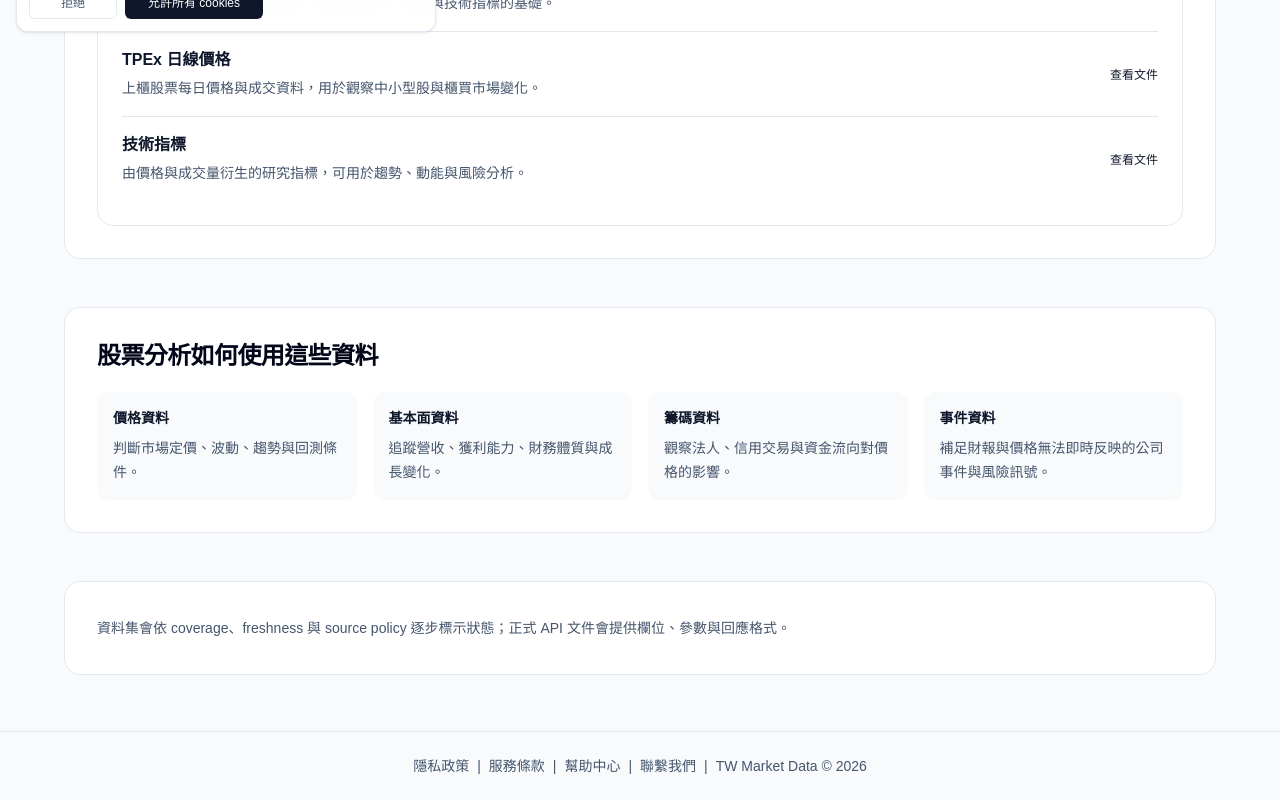
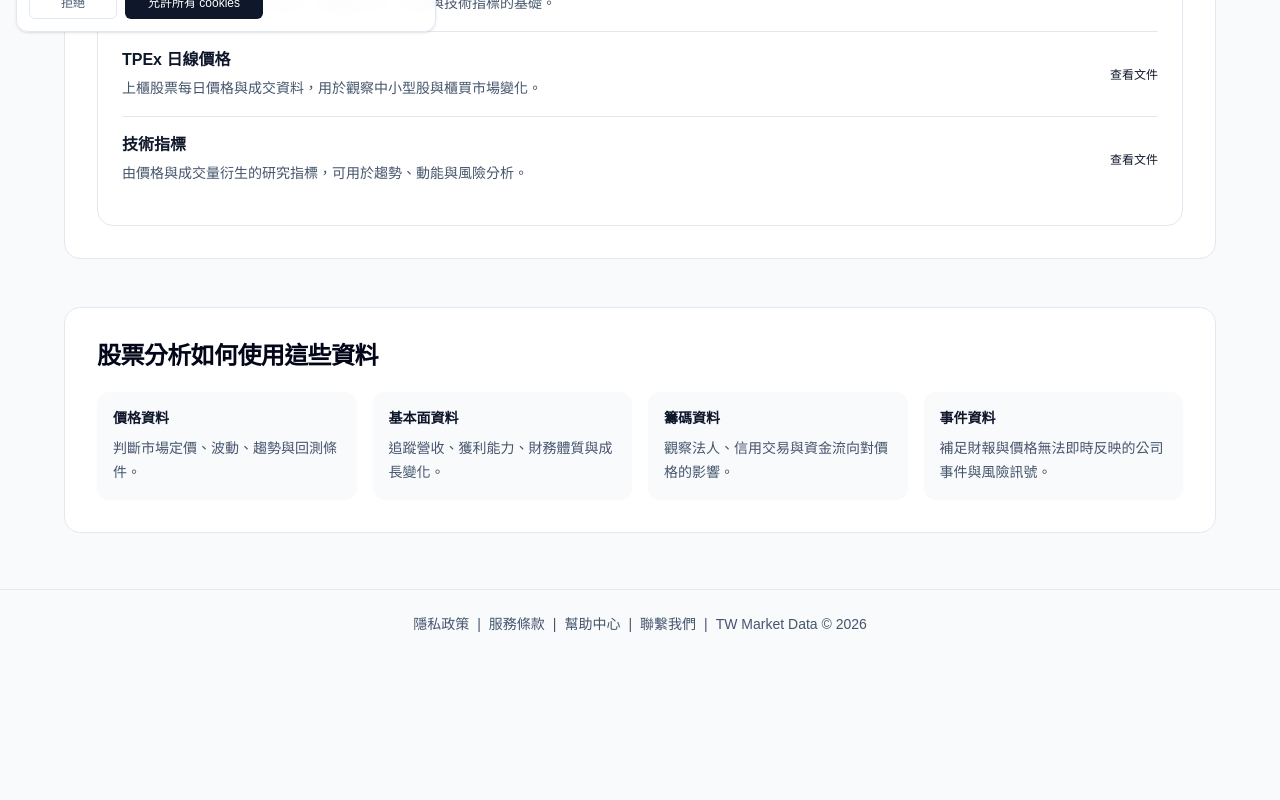
Before and after one commit to Anthonychiu1205/tw-market-data-website, a Next.js app: page /datasets in a window 1280 px wide. Shown: the part 752-1552 px from the top of the page. After the commit the page ends 1410 px from the top, so only its background shows below. Built offline with nearby package versions, Linux system fonts and the light colour scheme; no server answers.

Commit message:
fix(datasets): remove bottom coverage note box

```diff
--- a/app/datasets/page.tsx
+++ b/app/datasets/page.tsx
@@ -170,11 +170,6 @@ export default function DatasetsPage() {
           </div>
         </section>
 
-        <section className="rounded-2xl border border-slate-200 bg-white p-6 sm:p-8">
-          <p className="text-sm leading-7 text-slate-600">
-            資料集會依 coverage、freshness 與 source policy 逐步標示狀態；正式 API 文件會提供欄位、參數與回應格式。
-          </p>
-        </section>
       </div>
     </Container>
   );
```
